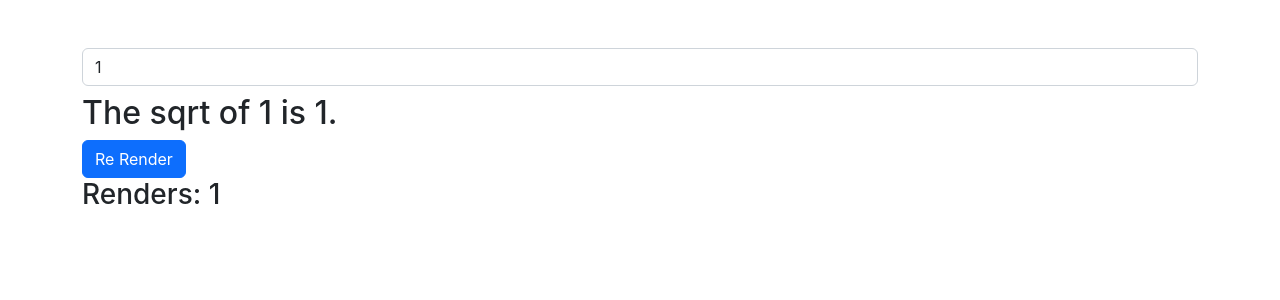
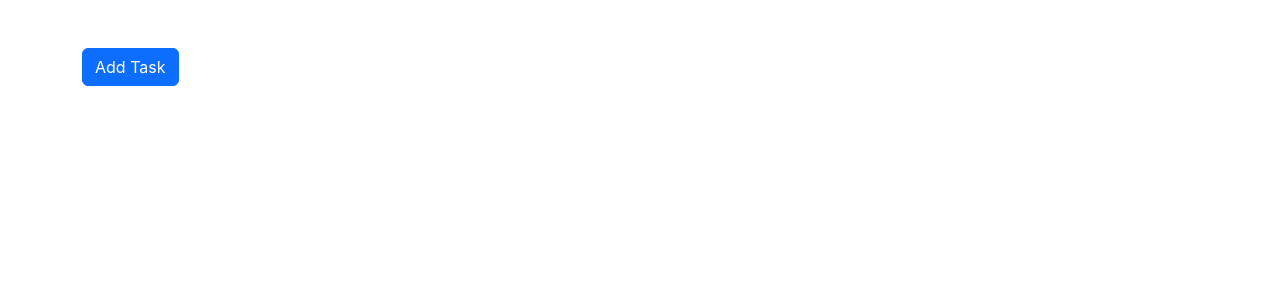
Before and after one commit to Nasirkhan294/react-sandbox, a React (Create React App) app: page / in a window 1280 px wide. Shown: the top 300 px of the page. Built offline with nearby package versions, Linux system fonts and the light colour scheme; the HTML template or start-up script is replaced by a standard one.

Commit message:
UseCallbackExample

```diff
--- a/src/App.js
+++ b/src/App.js
@@ -1,10 +1,10 @@
-import UseMemoExample from "./components/UseMemoExample";
+import UseCallbackExample from "./components/UseCallbackExample";
 
 
 function App() {
   return (
     <div className='container mt-5'>
-      <UseMemoExample />
+      <UseCallbackExample />
     </div>
   );
 }
--- /dev/null
+++ b/src/components/Button.jsx
@@ -0,0 +1,12 @@
+import React from 'react'
+
+const Button = React.memo(({ addTasks }) => {
+    console.log('Button Rendered');
+    return (
+        <>
+            <button className='btn btn-primary' onClick={addTasks}>Add Task</button>
+        </>
+    )
+})
+
+export default Button;
--- /dev/null
+++ b/src/components/UseCallbackExample.jsx
@@ -0,0 +1,21 @@
+import { useState, useCallback, } from 'react'
+import Button from './Button'
+function UseCallbackExample() {
+    const [tasks, setTasks] = useState([]);
+
+    const addTasks = useCallback(() => {
+        setTasks((prevState) => [...prevState, 'some tasks']);
+    }, [setTasks])
+
+    return (
+        <div>
+            <Button addTasks={addTasks} />
+            {tasks.map((task, index) =>
+                <p key={index}>{task}</p>
+            )}
+        </div>
+    )
+}
+
+
+export default UseCallbackExample
```
